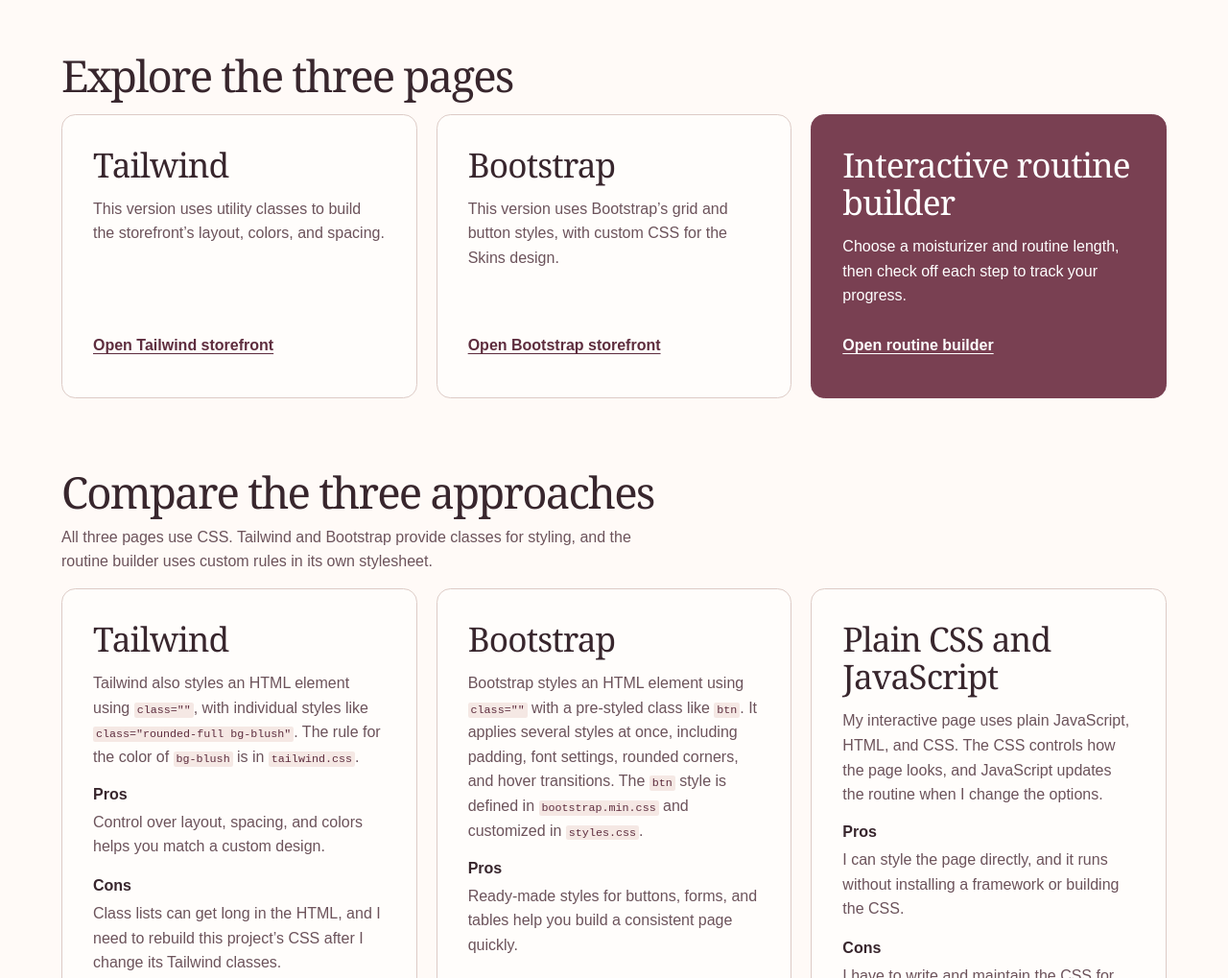
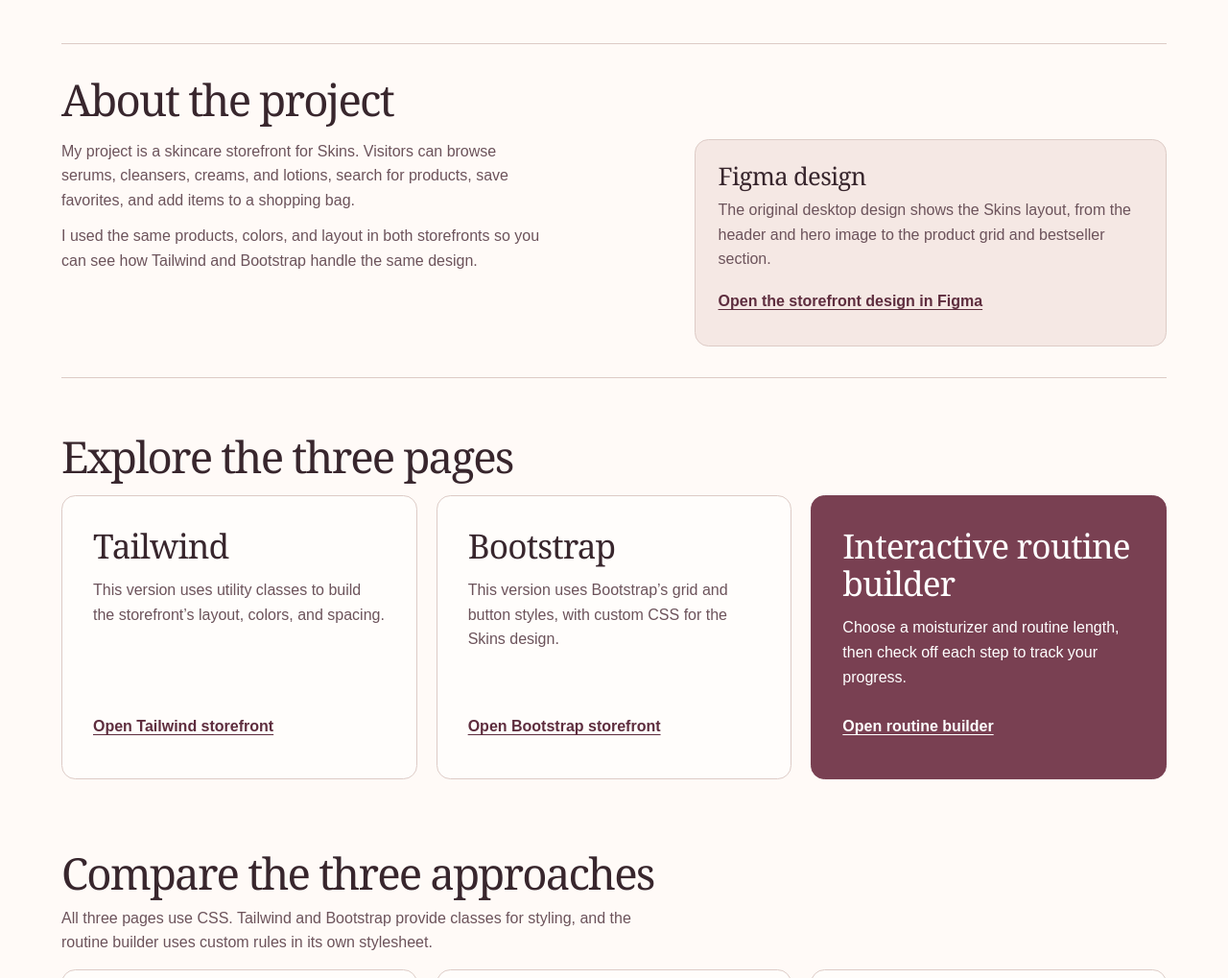
Before and after one commit to LoubyAI/skinstore, a plain HTML site: page index.html in a window 1280 px wide. Shown: the part 482-1501 px from the top of the page at 96% size. Drawn offline with Linux system fonts and the light colour scheme.

Commit message:
Add a project overview with the Skins Figma design

```diff
--- a/index.html
+++ b/index.html
@@ -13,7 +13,7 @@
     <header class="site-header page-width">
       <a class="wordmark" href="./index.html" aria-label="Skins project home">Skins</a>
       <nav aria-label="Project navigation">
-        <a href="#project-title">About the project</a>
+        <a href="#about-project">About the project</a>
         <a href="#project-pages">Pages</a>
         <a href="#compare">Comparison</a>
       </nav>
@@ -28,6 +28,21 @@
             <p>I used Codex to help build and refine both storefronts and to create an interactive routine builder with plain JavaScript.</p>
           </div>
           <img src="./interactive/assets/hero.jpg" width="2172" height="724" alt="Skins skincare products and pink flowers beside a woman" fetchpriority="high">
+        </div>
+      </section>
+
+      <section class="project-overview" aria-labelledby="about-project">
+        <h2 id="about-project" tabindex="-1">About the project</h2>
+        <div class="overview-layout">
+          <div class="overview-copy">
+            <p>My project is a skincare storefront for Skins. Visitors can browse serums, cleansers, creams, and lotions, search for products, save favorites, and add items to a shopping bag.</p>
+            <p>I used the same products, colors, and layout in both storefronts so you can see how Tailwind and Bootstrap handle the same design.</p>
+          </div>
+          <article class="prototype-card">
+            <h3>Figma design</h3>
+            <p>The original desktop design shows the Skins layout, from the header and hero image to the product grid and bestseller section.</p>
+            <a class="page-link" href="https://www.figma.com/design/NMW41IDa9X5FAsLPRxMyoq/Projects?node-id=1-5&amp;t=2IkuICO5MWzeoVtv-1">Open the storefront design in Figma</a>
+          </article>
         </div>
       </section>
 
@@ -50,15 +65,14 @@
             <a class="page-link" href="./interactive/index.html">Open routine builder</a>
           </li>
         </ul>
-      </section>
 
-      <section class="comparison" aria-labelledby="compare">
-        <h2 id="compare" tabindex="-1">Compare the three approaches</h2>
+        <div class="comparison">
+          <h3 id="compare" class="comparison-title" tabindex="-1">Compare the three approaches</h3>
           <p>All three pages use CSS. Tailwind and Bootstrap provide classes for styling, and the routine builder uses custom rules in its own stylesheet.</p>
 
           <div class="page-list">
             <article class="page-card framework">
-            <h3>Tailwind</h3>
+              <h4>Tailwind</h4>
               <p>Tailwind also styles an HTML element using <code>class=""</code>, with individual styles like <code>class="rounded-full bg-blush"</code>. The rule for the color of <code>bg-blush</code> is in <code>tailwind.css</code>.</p>
               <dl>
                 <div>
@@ -78,7 +92,7 @@
             </article>
 
             <article class="page-card framework">
-            <h3>Bootstrap</h3>
+              <h4>Bootstrap</h4>
               <p>Bootstrap styles an HTML element using <code>class=""</code> with a pre-styled class like <code>btn</code>. It applies several styles at once, including padding, font settings, rounded corners, and hover transitions. The <code>btn</code> style is defined in <code>bootstrap.min.css</code> and customized in <code>styles.css</code>.</p>
               <dl>
                 <div>
@@ -98,7 +112,7 @@
             </article>
 
             <article class="page-card framework">
-            <h3>Plain CSS and JavaScript</h3>
+              <h4>Plain CSS and JavaScript</h4>
               <p>My interactive page uses plain JavaScript, HTML, and CSS. The CSS controls how the page looks, and JavaScript updates the routine when I change the options.</p>
               <dl>
                 <div>
@@ -131,6 +145,7 @@
               </div>
             </dl>
           </details>
+        </div>
       </section>
     </main>
 
--- a/landing.css
+++ b/landing.css
@@ -19,7 +19,7 @@
   box-sizing: border-box;
 }
 
-body, h1, h2, h3, p, dl, dd {
+body, h1, h2, h3, h4, p, dl, dd {
   margin: 0;
 }
 
@@ -104,7 +104,7 @@ a:hover {
   margin-top: .85rem;
 }
 
-h1, h2, h3 {
+h1, h2, h3, h4 {
   font-family: var(--serif);
   font-weight: 400;
   line-height: 1.12;
@@ -115,7 +115,8 @@ h1 {
   letter-spacing: -.055em;
 }
 
-h2 {
+h2,
+.comparison-title {
   font-size: clamp(2rem, 3.8vw, 2.85rem);
   letter-spacing: -.04em;
   scroll-margin-top: 1rem;
@@ -127,6 +128,8 @@ h3 {
 }
 
 .hero-copy p,
+.overview-copy p,
+.prototype-card p,
 .page-card p,
 .comparison p,
 .comparison dd {
@@ -141,6 +144,39 @@ h3 {
   background: var(--blush);
   object-fit: cover;
   object-position: 59% center;
+}
+
+.project-overview {
+  margin-block: clamp(2rem, 4vw, 3rem);
+  padding-block: clamp(1.4rem, 3.3vw, 2rem);
+  border-block: 1px solid var(--line);
+}
+
+.overview-layout {
+  display: grid;
+  grid-template-columns: minmax(0, 5fr) minmax(0, 4fr);
+  align-items: start;
+  gap: clamp(1rem, 4vw, 2.75rem);
+  margin-top: 1rem;
+}
+
+.overview-copy p {
+  max-width: 56ch;
+}
+
+.overview-copy p + p {
+  margin-top: .75rem;
+}
+
+.prototype-card {
+  padding: clamp(1rem, 2.5vw, 1.5rem);
+  border: 1px solid var(--line);
+  border-radius: .9rem;
+  background: var(--blush);
+}
+
+.prototype-card p {
+  margin-block: .5rem .35rem;
 }
 
 .project-pages {
@@ -169,7 +205,8 @@ h3 {
   background: var(--surface);
 }
 
-.page-card h3 {
+.page-card h3,
+.page-card h4 {
   font-size: clamp(1.65rem, 2.9vw, 2.2rem);
 }
 
@@ -202,7 +239,7 @@ h3 {
 }
 
 .comparison {
-  margin-bottom: clamp(2.5rem, 6vw, 4.5rem);
+  margin-top: clamp(2.5rem, 6vw, 4.5rem);
 }
 
 .comparison > p {
@@ -263,7 +300,8 @@ code {
 }
 
 @media (max-width: 52rem) {
-  .hero-intro {
+  .hero-intro,
+  .overview-layout {
     grid-template-columns: 1fr;
   }
 }
```
Lines whose indentation alone changed are shown as unchanged.
